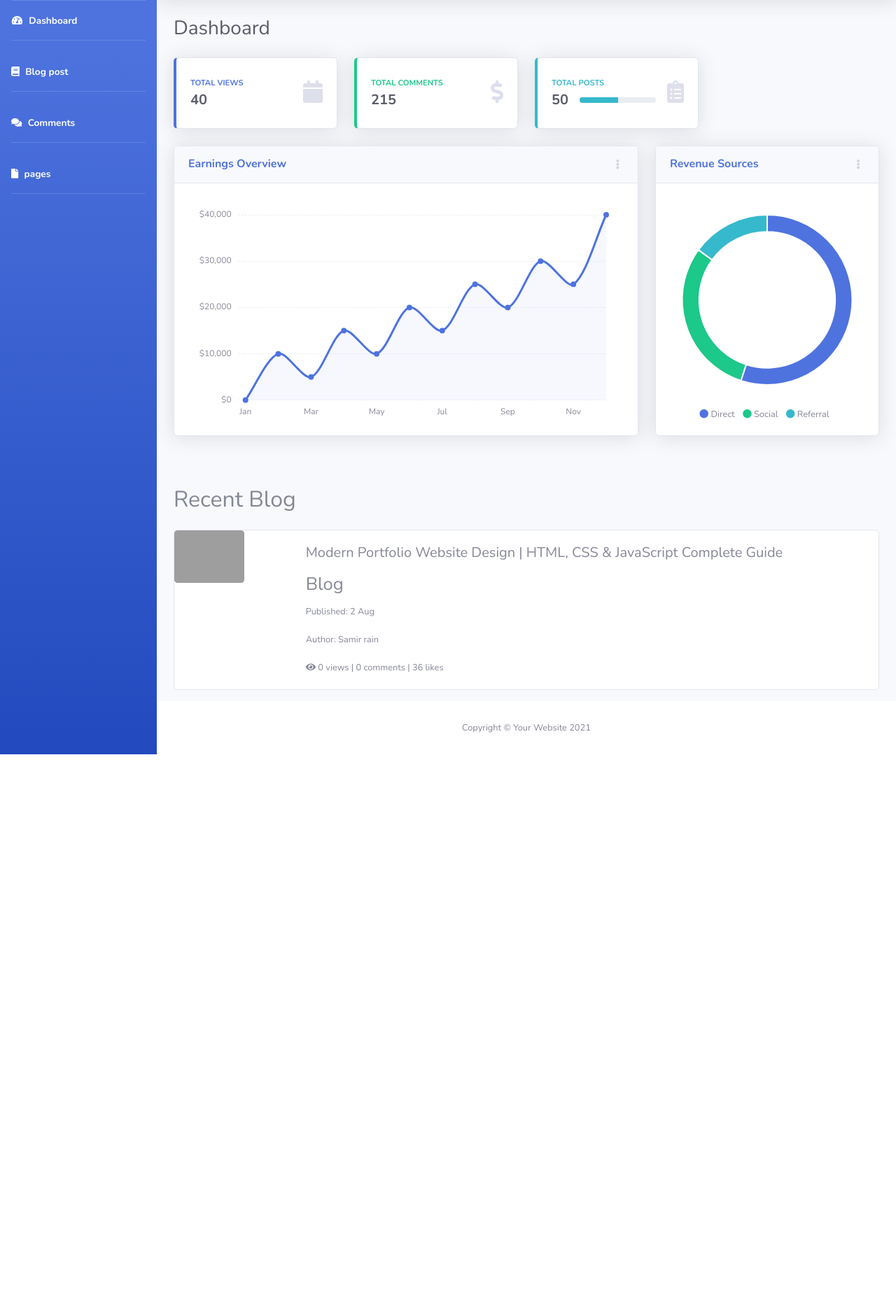
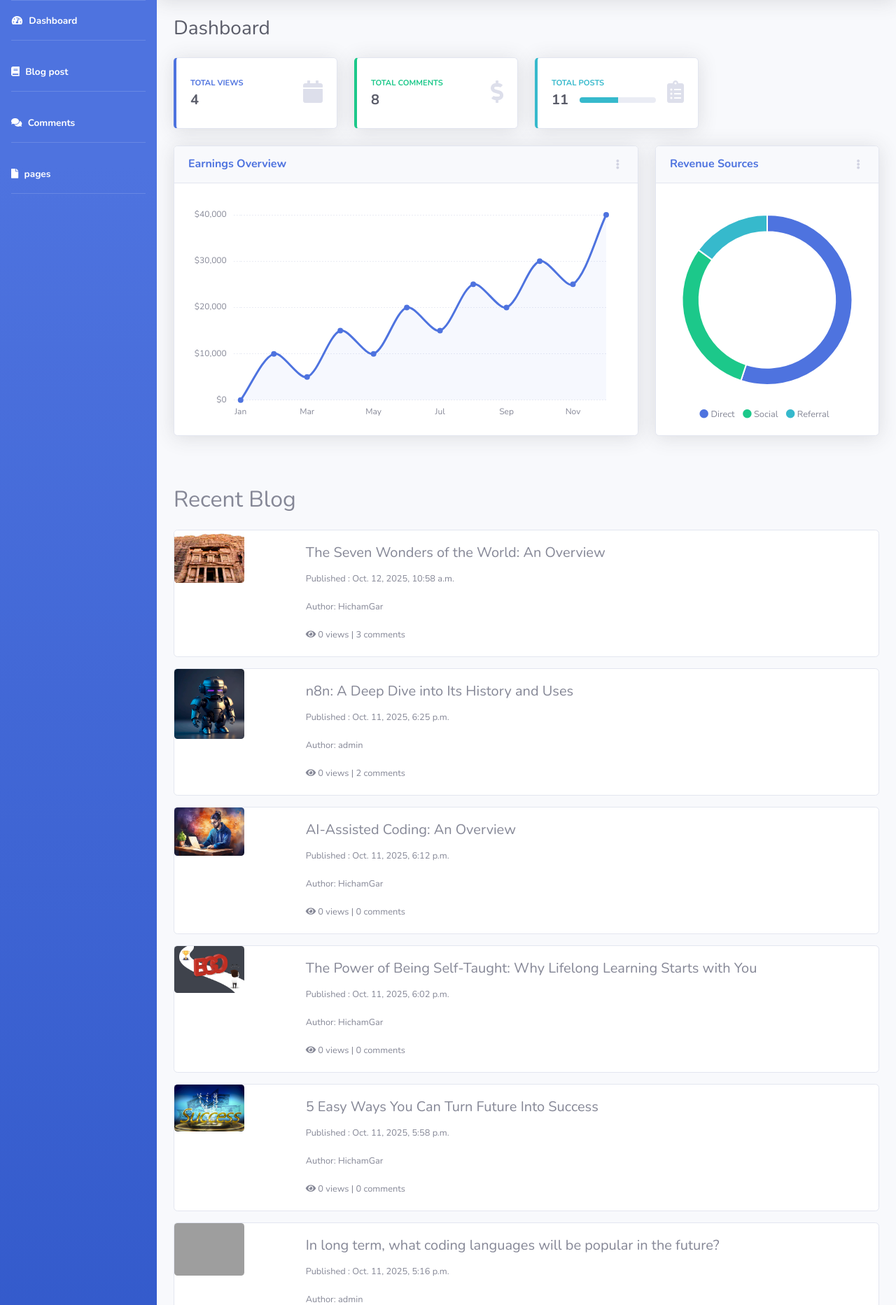
Before and after one commit to Hicham1970/Django-Blog-Web-site, a Django app: page /dashboard/ in a window 1280 px wide. Shown: the part 70-1935 px from the top of the page at 70% size. Before the commit the page ends 1148 px from the top, so only its background shows below. Run offline with Django 5.2, Linux system fonts and the light colour scheme; data comes from the database, SQL or seed files in the repository; both versions use the stored data as it was after the commit; some libraries are stand-ins or nearby versions; grey boxes are pictures that could not be loaded.

Commit message:
Fetching data from the admin panel

```diff
--- a/Blog/Home/models.py
+++ b/Blog/Home/models.py
@@ -53,6 +53,9 @@ class Blog(models.Model):
         max_length=100, choices=SECTION, default='Recent', verbose_name="Section")
     main_post = models.BooleanField(
         default=False, verbose_name="Post Principal")
+    # for post views:
+    views = models.PositiveIntegerField(default=0, verbose_name="Vues")
+
 
     class Meta:
         # Ordonne les posts du plus récent au plus ancien
--- a/Blog/dashboard/views.py
+++ b/Blog/dashboard/views.py
@@ -1,23 +1,50 @@
 from django.shortcuts import render
+from Home.models import *
+from django.db.models import Sum
+
 
 # Create your views here.
 
 
 def dashboard(request):
-    return render(request, 'dashboard/dash.html')
+
+    total_views = Blog.objects.aggregate(total_views=Sum('views'))['total_views']
+    total_comments = Comment.objects.count()
+    total_posts = Blog.objects.count()
+    post = Blog.objects.order_by('-id') # Récupère les posts les plus récents en premier
+
+    context = {
+        'total_views': total_views,
+        'total_comments': total_comments,
+        'total_posts': total_posts,
+        'post': post,
+    }
+
+    return render(request, 'dashboard/dash.html', context )
 
 
 
 def blogpost(request):
-    return render(request, 'dashboard/blogpost.html' )
+    post = Blog.objects.order_by('-id') # Récupère les posts les plus récents en premier
+    context = {
+        'post': post,
+    }
+
+    return render(request, 'dashboard/blogpost.html', context )
 
 
 def comments(request):
-    return render(request, 'dashboard/comments.html' )
+    all_comments= Comment.objects.select_related('post').order_by('created_at') # Récupère les comments les plus récents en premier
+    context = {
+        'all_comments': all_comments,
+    }
+
+    return render(request, 'dashboard/comments.html', context )
 
 def charts(request):
     return render(request, 'dashboard/charts.html' )
 
 
 def pages(request):
+
     return render(request, 'dashboard/pages.html' )
--- a/Blog/templates/dashboard/dash.html
+++ b/Blog/templates/dashboard/dash.html
@@ -24,7 +24,7 @@
                         <div class="col mr-2">
                             <div class="text-xs font-weight-bold text-primary text-uppercase mb-1">
                                 Total Views</div>
-                            <div class="h5 mb-0 font-weight-bold text-gray-800">40</div>
+                            <div class="h5 mb-0 font-weight-bold text-gray-800">{{ total_views|default:0 }}</div>
                         </div>
                         <div class="col-auto">
                             <i class="fas fa-calendar fa-2x text-gray-300"></i>
@@ -42,7 +42,7 @@
                         <div class="col mr-2">
                             <div class="text-xs font-weight-bold text-success text-uppercase mb-1">
                                 Total Comments</div>
-                            <div class="h5 mb-0 font-weight-bold text-gray-800">215</div>
+                            <div class="h5 mb-0 font-weight-bold text-gray-800">{{ total_comments }}</div>
                         </div>
                         <div class="col-auto">
                             <i class="fas fa-dollar-sign fa-2x text-gray-300"></i>
@@ -62,7 +62,7 @@
                             </div>
                             <div class="row no-gutters align-items-center">
                                 <div class="col-auto">
-                                    <div class="h5 mb-0 mr-3 font-weight-bold text-gray-800">50</div>
+                                    <div class="h5 mb-0 mr-3 font-weight-bold text-gray-800">{{ total_posts }}</div>
                                 </div>
                                 <div class="col">
                                     <div class="progress progress-sm mr-2">
@@ -164,27 +164,32 @@
 <!-- /.container-fluid -->
 <div class="container mt-5">
     <h2 class="mb-4">Recent Blog</h2>
+    {% for post in post %}
     <div class="card mb-3" style="max-width: 100%;">
         <div class="row no-gutters">
             <div class="col-md-2">
-                <img src="/mnt/data/Screenshot (52).png" class="card-img" alt="Blog Image">
+                {% if post.image %}
+                <img src="{{post.image.url}}" class="card-img" alt="Blog Image">
+                {% else %}
+                <img src="{% static 'images/placeholder.jpg' %}" class="card-img" alt="No Image">
+                {% endif %}
             </div>
             <div class="col-md-10">
                 <div class="card-body">
-                    <h5 class="card-title">Modern Portfolio Website Design | HTML, CSS & JavaScript Complete
-                        Guide</h5>
-                    <h2 class="card-text"><small class="text-muted">Blog</small></h2>
-                    <p class="card-text"><small class="text-muted">Published: 2 Aug</small></p>
-                    <p class="card-text"><small class="text-muted">Author: Samir rain</small></p>
+                    <h5 class="card-title">{{post.title}}</h5>
+                    <!-- <h2 class="card-text"><small class="text-muted">Blog</small></h2> -->
+                    <p class="card-text"><small class="text-muted">Published : {{post.created_at}}</small></p>
+                    <p class="card-text"><small class="text-muted">Author: {{post.author}}</small></p>
                     <p class="card-text">
                         <small class="text-muted">
-                            <i class="fas fa-eye"></i> 0 views | 0 comments | 36 likes
+                            <i class="fas fa-eye"></i> {{post.views}} views | {{post.comments.count}} comments
                         </small>
                     </p>
                 </div>
             </div>
         </div>
     </div>
+    {% endfor %}
 </div>
 
 </div>
```
Also changed, not shown: Blog/Home/views.py (+7 -3 lines), Blog/Home/migrations/0005_blog_views.py (added), Blog/db.sqlite3.
